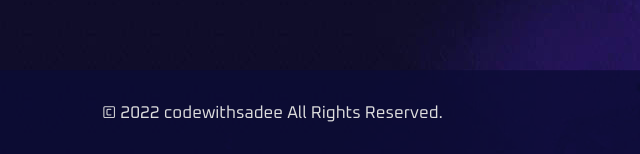
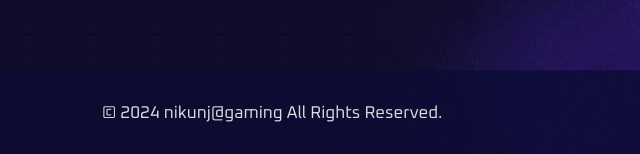
Before and after one commit to NIKUNJMALTARE/IWT-Project, a plain HTML site: page index.html in a window 1280 px wide. Shown: the part 3485-3639 px from the top of the page, 0-640 px from the left. Drawn offline with nearby package versions, Linux system fonts and the light colour scheme.

Commit message:
second commit

```diff
--- a/index.html
+++ b/index.html
@@ -518,7 +518,7 @@
       <div class="container">
 
         <p class="copyright">
-          &copy; 2022 codewithsadee All Rights Reserved.
+          &copy; 2024 nikunj@gaming All Rights Reserved.
         </p>
 
       </div>
```
